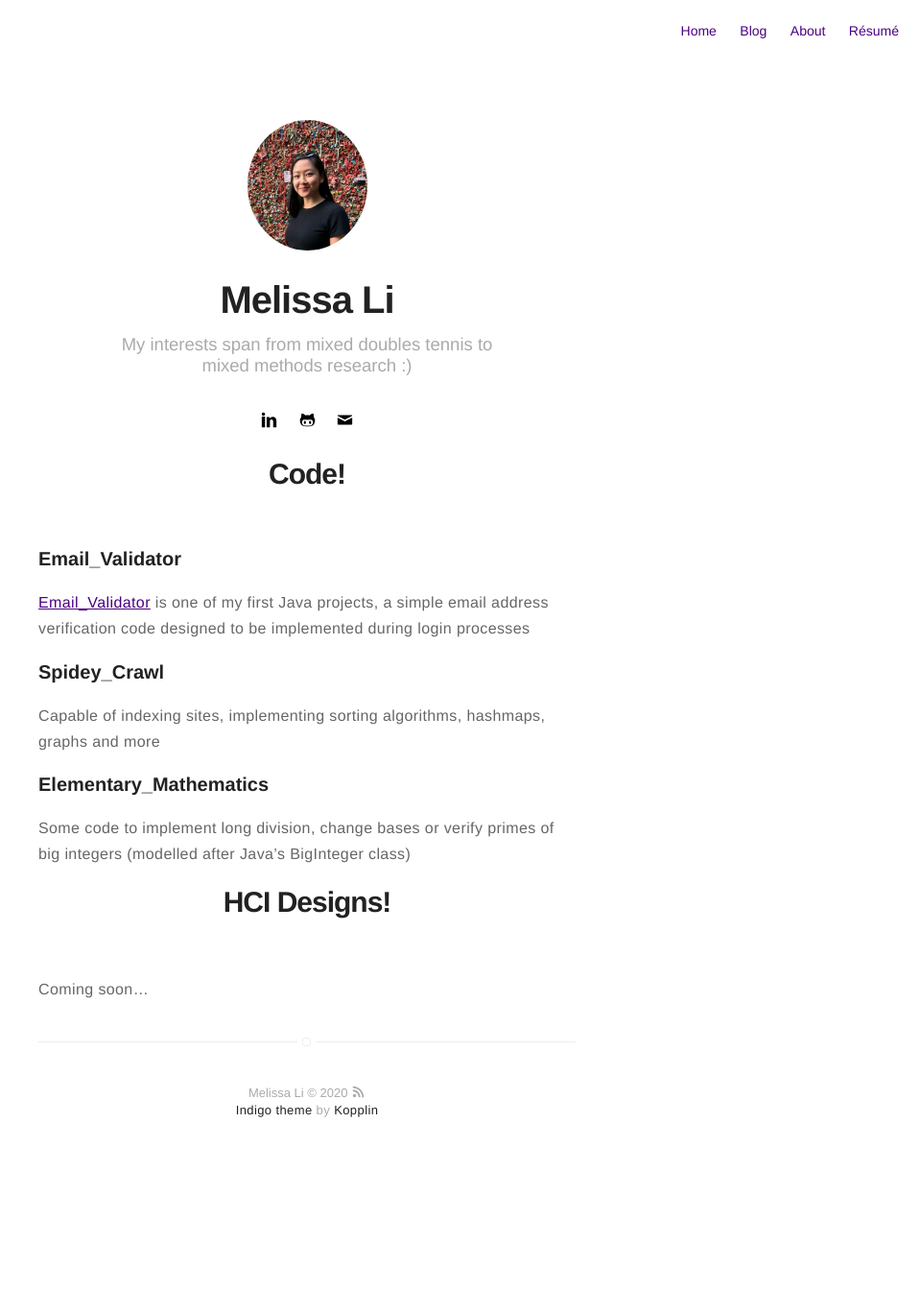
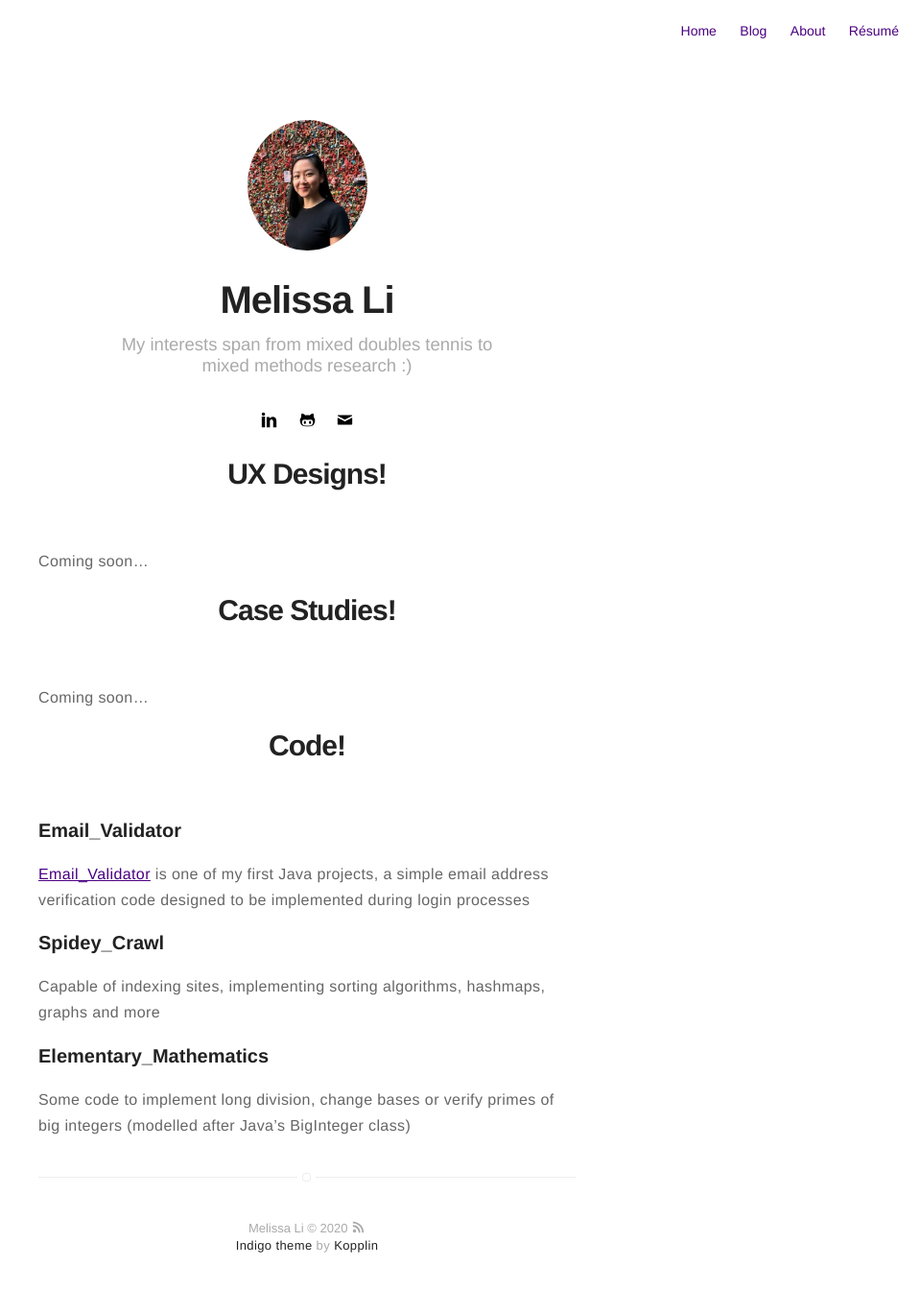
Before and after one commit to im-mel/im-mel.github.io, a Jekyll site: the page built from projects.md, in a window 1280 px wide. Shown: the whole page at 96% size, without its empty margins (320-1280 px from the left). Built offline with Jekyll 4.4.1, drawn with Linux system fonts in a browser that asks for light colours; before the commit the page ends 1228 px from its top, so only the background shows below that.

Commit message:
Update projects.md

```diff
--- a/projects.md
+++ b/projects.md
@@ -2,6 +2,14 @@
 title: Projects
 layout: page
 ---
+
+# UX Designs!
+Coming soon...
+
+
+# Case Studies!
+Coming soon...
+
 
 # Code!
 ### Email_Validator
@@ -12,7 +20,3 @@ Capable of indexing sites, implementing sorting algorithms, hashmaps, graphs and
 
 ### Elementary_Mathematics
 Some code to implement long division, change bases or verify primes of big integers (modelled after Java's BigInteger class)
-
-
-# HCI Designs!
-Coming soon...
```
